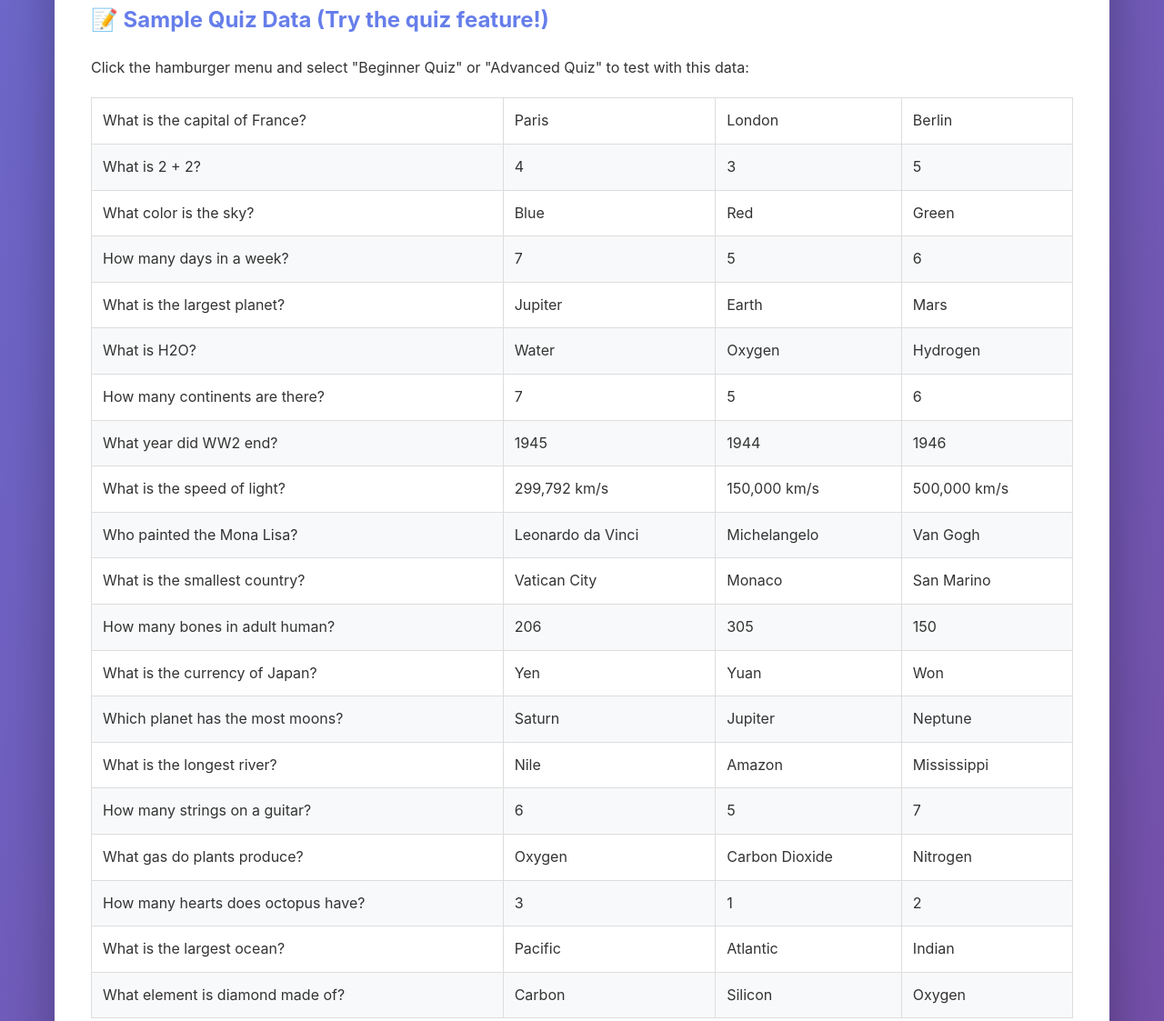
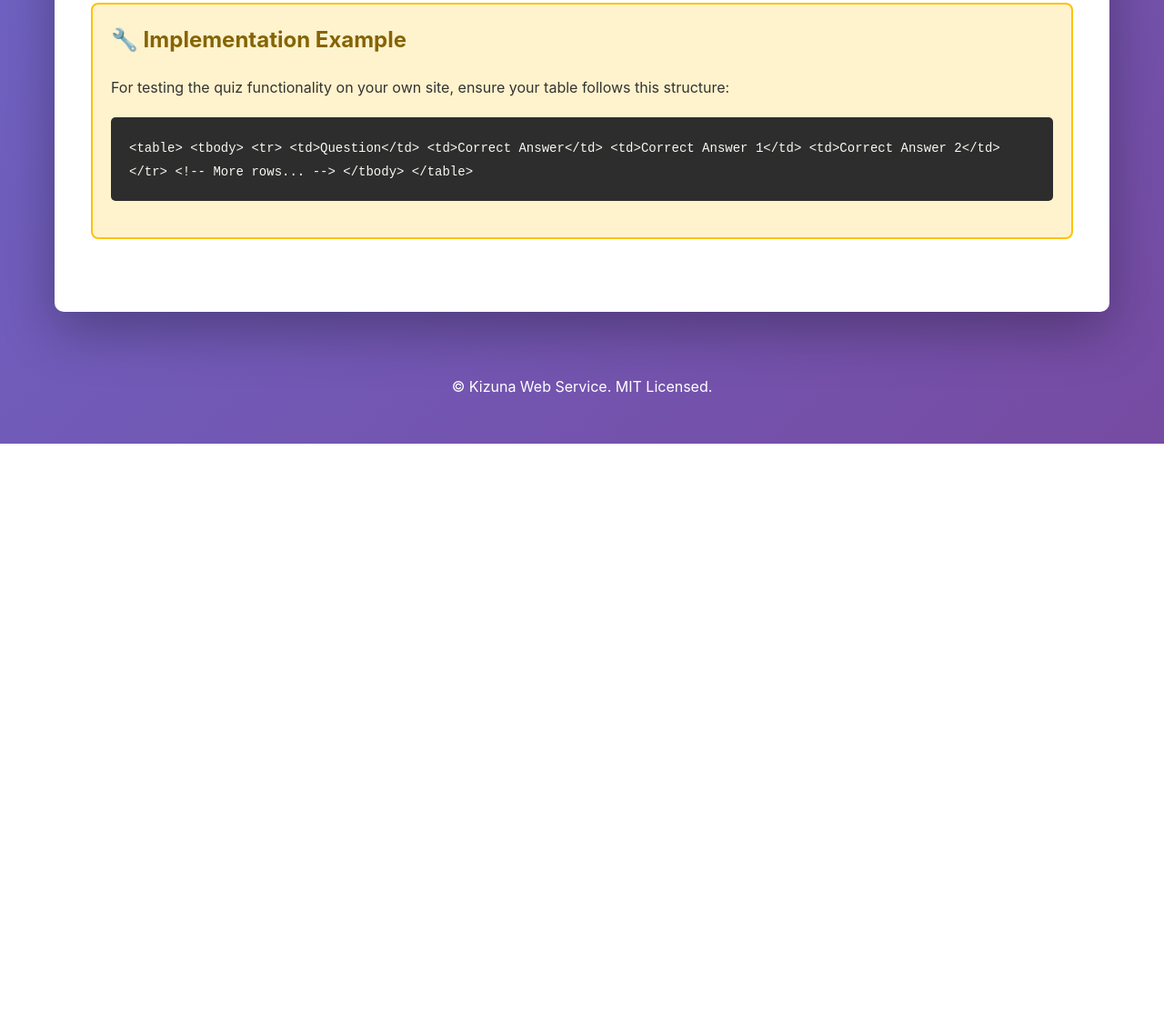
Before and after one commit to Mino75/2025-kizuna, a website: page index.html in a window 1280 px wide. Shown: the part 2308-3431 px from the top of the page at 91% size. After the commit the page ends 2796 px from the top, so only its background shows below. Drawn offline with Linux system fonts and the light colour scheme.

Commit message:
Update index.html

```diff
--- a/index.html
+++ b/index.html
@@ -238,7 +238,7 @@
                 <h3>🚀 How to Use</h3>
                 <p>Add Kizuna to your website by including this script tag in your HTML:</p>
                 <div class="code-block">
-                    <code>&lt;script defer src="https://kizuna.kahiether.com/main.js?website-url=https://yoursite.com&amp;personalinfostored=no&amp;enablemdquizz=yes&amp;enablejssandbox=no&amp;enableprivacy=yes"&gt;&lt;/script&gt;</code>
+                    <code>&lt;script defer src="https://kizuna.kahiether.com/main.js?website-url=https://yoursite.com&amp;personalinfostored=no&amp;enablemdquizz=yes&amp;enablejssandbox=yes&amp;enableprivacy=yes"&gt;&lt;/script&gt;</code>
                 </div>
             </section>
 
@@ -278,135 +278,7 @@
                 <p><strong>Safety:</strong> Requires user confirmation with a detailed warning popup before proceeding. The page automatically reloads after data clearing to ensure a clean state.</p>
             </section>
 
-            <!-- Sample table for testing quiz functionality -->
-            <section>
-                <h3>📝 Sample Quiz Data (Try the quiz feature!)</h3>
-                <p>Click the hamburger menu and select "Beginner Quiz" or "Advanced Quiz" to test with this data:</p>
-                <table>
-                    <tbody>
-                        <tr>
-                            <td>What is the capital of France?</td>
-                            <td>Paris</td>
-                            <td>London</td>
-                            <td>Berlin</td>
-                        </tr>
-                        <tr>
-                            <td>What is 2 + 2?</td>
-                            <td>4</td>
-                            <td>3</td>
-                            <td>5</td>
-                        </tr>
-                        <tr>
-                            <td>What color is the sky?</td>
-                            <td>Blue</td>
-                            <td>Red</td>
-                            <td>Green</td>
-                        </tr>
-                        <tr>
-                            <td>How many days in a week?</td>
-                            <td>7</td>
-                            <td>5</td>
-                            <td>6</td>
-                        </tr>
-                        <tr>
-                            <td>What is the largest planet?</td>
-                            <td>Jupiter</td>
-                            <td>Earth</td>
-                            <td>Mars</td>
-                        </tr>
-                        <tr>
-                            <td>What is H2O?</td>
-                            <td>Water</td>
-                            <td>Oxygen</td>
-                            <td>Hydrogen</td>
-                        </tr>
-                        <tr>
-                            <td>How many continents are there?</td>
-                            <td>7</td>
-                            <td>5</td>
-                            <td>6</td>
-                        </tr>
-                        <tr>
-                            <td>What year did WW2 end?</td>
-                            <td>1945</td>
-                            <td>1944</td>
-                            <td>1946</td>
-                        </tr>
-                        <tr>
-                            <td>What is the speed of light?</td>
-                            <td>299,792 km/s</td>
-                            <td>150,000 km/s</td>
-                            <td>500,000 km/s</td>
-                        </tr>
-                        <tr>
-                            <td>Who painted the Mona Lisa?</td>
-                            <td>Leonardo da Vinci</td>
-                            <td>Michelangelo</td>
-                            <td>Van Gogh</td>
-                        </tr>
-                        <tr>
-                            <td>What is the smallest country?</td>
-                            <td>Vatican City</td>
-                            <td>Monaco</td>
-                            <td>San Marino</td>
-                        </tr>
-                        <tr>
-                            <td>How many bones in adult human?</td>
-                            <td>206</td>
-                            <td>305</td>
-                            <td>150</td>
-                        </tr>
-                        <tr>
-                            <td>What is the currency of Japan?</td>
-                            <td>Yen</td>
-                            <td>Yuan</td>
-                            <td>Won</td>
-                        </tr>
-                        <tr>
-                            <td>Which planet has the most moons?</td>
-                            <td>Saturn</td>
-                            <td>Jupiter</td>
-                            <td>Neptune</td>
-                        </tr>
-                        <tr>
-                            <td>What is the longest river?</td>
-                            <td>Nile</td>
-                            <td>Amazon</td>
-                            <td>Mississippi</td>
-                        </tr>
-                        <tr>
-                            <td>How many strings on a guitar?</td>
-                            <td>6</td>
-                            <td>5</td>
-                            <td>7</td>
-                        </tr>
-                        <tr>
-                            <td>What gas do plants produce?</td>
-                            <td>Oxygen</td>
-                            <td>Carbon Dioxide</td>
-                            <td>Nitrogen</td>
-                        </tr>
-                        <tr>
-                            <td>How many hearts does octopus have?</td>
-                            <td>3</td>
-                            <td>1</td>
-                            <td>2</td>
-                        </tr>
-                        <tr>
-                            <td>What is the largest ocean?</td>
-                            <td>Pacific</td>
-                            <td>Atlantic</td>
-                            <td>Indian</td>
-                        </tr>
-                        <tr>
-                            <td>What element is diamond made of?</td>
-                            <td>Carbon</td>
-                            <td>Silicon</td>
-                            <td>Oxygen</td>
-                        </tr>
-                    </tbody>
-                </table>
-            </section>
+
 
             <section class="demo">
                 <h3>🔧 Implementation Example</h3>
@@ -417,8 +289,8 @@
     &lt;tr&gt;
       &lt;td&gt;Question&lt;/td&gt;
       &lt;td&gt;Correct Answer&lt;/td&gt;
-      &lt;td&gt;Wrong Answer 1&lt;/td&gt;
-      &lt;td&gt;Wrong Answer 2&lt;/td&gt;
+      &lt;td&gt;Correct Answer 1&lt;/td&gt;
+      &lt;td&gt;Correct Answer 2&lt;/td&gt;
     &lt;/tr&gt;
     &lt;!-- More rows... --&gt;
   &lt;/tbody&gt;
@@ -428,7 +300,7 @@
         </main>
 
         <footer>
-            <p>&copy; Kizuna Web Service. MIT Licensed. | Powered by Node.js & Express</p>
+            <p>&copy; Kizuna Web Service. MIT Licensed. </p>
         </footer>
     </div>
 
```
